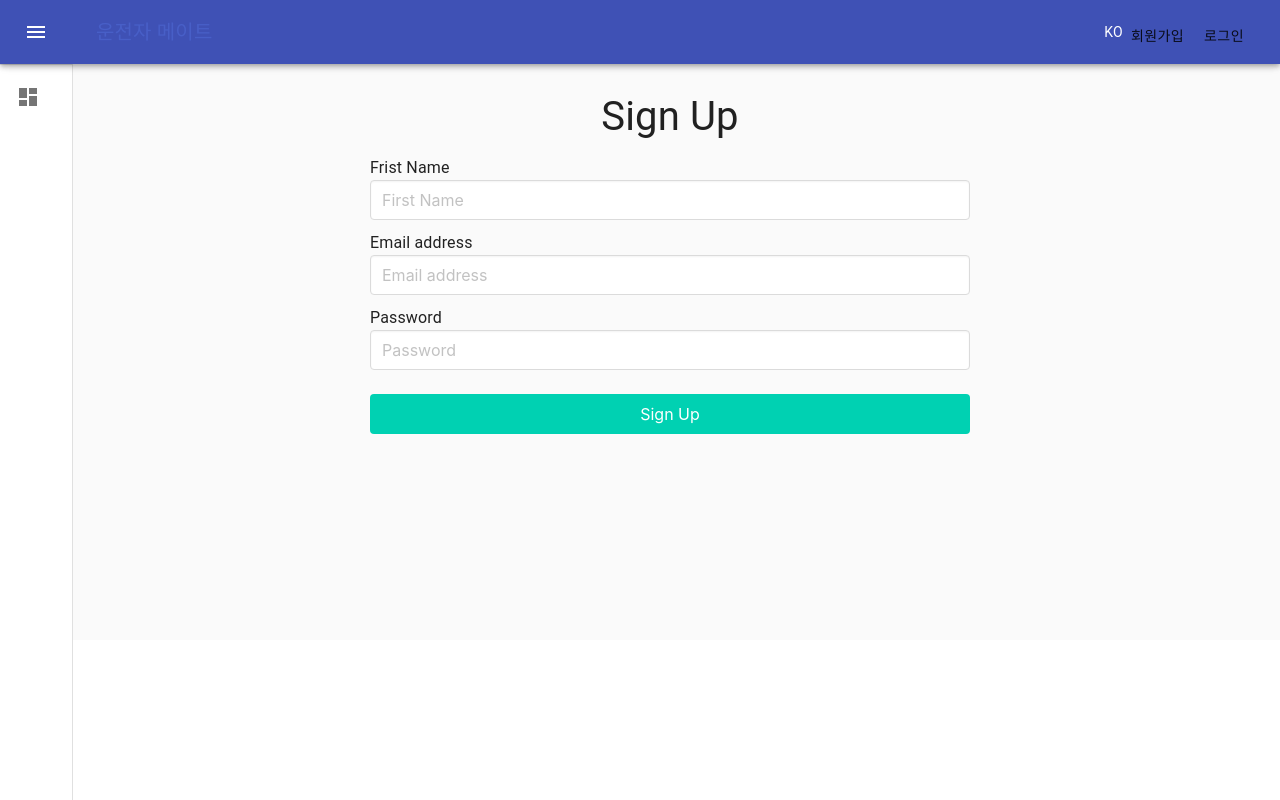
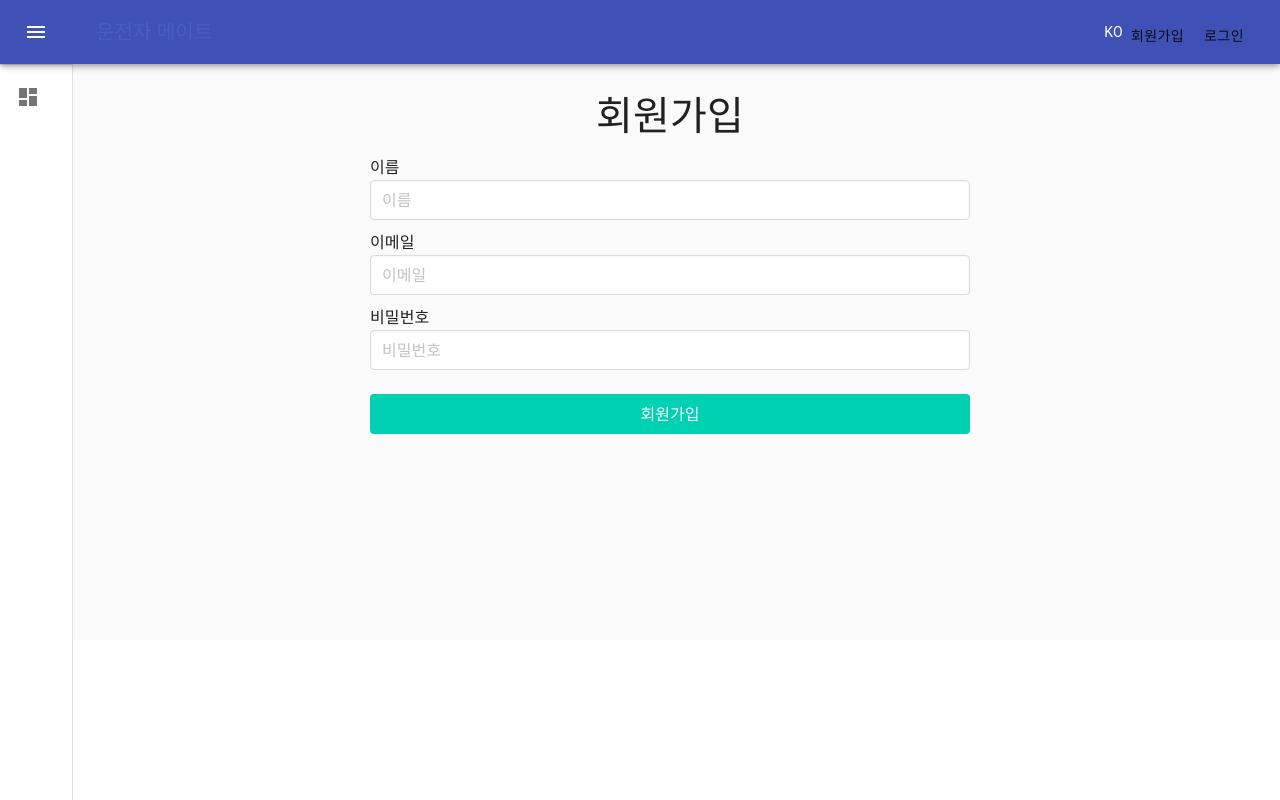
Before and after one commit to kwhong95/Driving-Mate-Front, a React (Create React App) app: page /signup in a window 1280 px wide. Built offline with nearby package versions, Linux system fonts and the light colour scheme; no server answers.

Commit message:
All Page Translate Language

```diff
--- a/src/App.tsx
+++ b/src/App.tsx
@@ -14,6 +14,7 @@ import Signup from './components/pages/SignUp';
 import PrivateRoute from './components/auth/PrivateRoute';
 import Dashboard from './components/pages/Dashboard';
 import Header from './components/sections/Header/Header';
+import Sidebar from './components/sections/Sidebar/Sidebar';
 
 
 
@@ -46,7 +47,7 @@ const App: FC = () => {
 
   return (
     <BrowserRouter>
-    <Header />
+    <Header component={Sidebar}/>
       <Switch>
         <PublicRoute path="/" component={HomePage} exact />
         <PublicRoute path="/signup" component={Signup} exact />
--- a/src/components/pages/Dashboard.tsx
+++ b/src/components/pages/Dashboard.tsx
@@ -1,10 +1,14 @@
-import React, { FC, useEffect } from 'react';
+import React, { FC, Fragment, useEffect } from 'react';
 import { useDispatch, useSelector } from 'react-redux';
 import { RootState } from '../../store';
 import { setSuccess } from '../../store/actions/authActions';
 import Message from '../UI/Message';
 
-const Dashboard: FC = () => {
+interface DashboardProps {
+  translate: (key: string) => string;
+}
+
+const Dashboard: FC<DashboardProps> = ({ translate }) => {
   const { user, needVerification, success } = useSelector((state: RootState) => state.auth);
   const dispatch = useDispatch();
 
@@ -15,13 +19,15 @@ const Dashboard: FC = () => {
   }, [success, dispatch]);
 
   return (
-    <section className="section">
-      <div className="container">
-        {needVerification && <Message type="success" msg="Please verify your email address." />}
-        <h1 className="is-size-1">Welcome {user?.firstName}</h1>
-        <iframe className="grafana-dashboard" title="My Dashboard by grafana" src="http://localhost:3000/d/WnnffF-Mz/new-dashboard-copy?orgId=1&from=1609835509452&to=1609835521780"></iframe>
-      </div>
-    </section>
+    <Fragment>
+      <section className="section">
+        <div className="container">
+          {needVerification && <Message type="success" msg={translate('please verify your email address')} />}
+          <h1 className="is-size-1">{user?.firstName}님 {translate('welcome')}</h1>
+          <iframe className="grafana-dashboard" title="My Dashboard by grafana" src="http://localhost:3000/d/WnnffF-Mz/new-dashboard-copy?orgId=1&from=1609835509452&to=1609835521780"></iframe>
+        </div>
+      </section>
+    </Fragment>
   )
 }
 
--- a/src/components/pages/ForgotPassword.tsx
+++ b/src/components/pages/ForgotPassword.tsx
@@ -1,4 +1,4 @@
-import React, { FC, FormEvent, useEffect, useState } from 'react';
+import React, { FC, FormEvent, Fragment, useEffect, useState } from 'react';
 import { useDispatch, useSelector } from 'react-redux';
 import { RootState } from '../../store';
 import { sendPasswordResetEmail, setError, setSuccess } from '../../store/actions/authActions';
@@ -7,7 +7,11 @@ import Button from '../UI/Button';
 import Input from '../UI/Input';
 import Message from '../UI/Message';
 
-const ForgotPassword: FC = () => {
+interface ForgotPasswordProps {
+  translate: (key: string) => string;
+}
+
+const ForgotPassword: FC<ForgotPasswordProps> = ({ translate }) => {
   const [email, setEmail] = useState('');
   const [loading, setLoading] = useState(false);
   const dispatch = useDispatch();
@@ -38,9 +42,10 @@ const ForgotPassword: FC = () => {
   }
 
   return (
+    <Fragment>
       <section className="section">
         <div className="container">
-        <h2 className="has-text-centered is-size-2 mb-3">Reset Password</h2>
+          <h2 className="has-text-centered is-size-2 mb-3">{translate('reset password')}</h2>
           <form className="form" onSubmit={submitHandler}>
             {error && <Message type="danger" msg={error} />}
             {success && <Message type="success" msg={success} />}
@@ -49,13 +54,14 @@ const ForgotPassword: FC = () => {
               name="email"
               value={email}
               onChange={(e) => setEmail(e.currentTarget.value)}
-            placeholder="Email address"
-            label="Email address"
+              placeholder={translate('email address')}
+              label={translate('email address')}
             />
-          <Button text={loading ? "Loading..." : "Send password reset email"} className="is-primary is-fullwidth mt-5" disabled={loading} />
+            <Button text={loading ? translate('loading') : translate('send password reset email')} className="is-primary is-fullwidth mt-5" disabled={loading} />
           </form>
         </div>
       </section>
+    </Fragment>
   )
 }
 
--- a/src/components/pages/SignIn.tsx
+++ b/src/components/pages/SignIn.tsx
@@ -1,4 +1,4 @@
-import React, { FC, FormEvent, useEffect, useState } from 'react';
+import React, { FC, FormEvent, Fragment, useEffect, useState } from 'react';
 import { useDispatch, useSelector } from 'react-redux';
 import { Link } from 'react-router-dom';
 import { RootState } from '../../store';
@@ -8,7 +8,11 @@ import Button from '../UI/Button';
 import Input from '../UI/Input';
 import Message from '../UI/Message';
 
-const SignIn: FC = () => {
+interface SignInProps {
+  translate: (key: string) => string;
+}
+
+const SignIn: FC<SignInProps> = ({ translate }) => {
   const [email, setEmail] = useState('');
   const [password, setPassword] = useState('');
   const [loading, setLoading] = useState(false);
@@ -33,9 +37,10 @@ const SignIn: FC = () => {
   }
 
   return (
+    <Fragment>
       <section className="section">
         <div className="container">
-        <h2 className="has-text-centered is-size-2 mb-3">Sign In</h2>
+          <h2 className="has-text-centered is-size-2 mb-3">{translate('sign in')}</h2>
           <form className="form" onSubmit={submitHandler}>
             {error && <Message type="danger" msg={error} />}
             <Input
@@ -43,22 +48,23 @@ const SignIn: FC = () => {
               name="email"
               value={email}
               onChange={(e) => setEmail(e.currentTarget.value)}
-            placeholder="Email address"
-            label="Email address"
+              placeholder={translate('email address')}
+              label={translate('email address')}
             />
             <Input
               type="password"
               name="password"
               value={password}
               onChange={(e) => setPassword(e.currentTarget.value)}
-            placeholder="Password"
-            label="Password"
+              placeholder={translate('password')}
+              label={translate('password')}
             />
-          <p><Link to="/forgot-password">Forgot Password ?</Link></p>
-          <Button text={loading ? "Loading..." : "Sign In"} className="is-primary is-fullwidth mt-5" disabled={loading} />
+            <p><Link to="/forgot-password">{translate('forgot password')} ?</Link></p>
+            <Button text={loading ? translate('loading') : translate('sign in')} className="is-primary is-fullwidth mt-5" disabled={loading} />
           </form>
         </div>
       </section>
+    </Fragment>
   )
 }
 
--- a/src/components/pages/SignUp.tsx
+++ b/src/components/pages/SignUp.tsx
@@ -1,4 +1,4 @@
-import React, { FC, FormEvent, useEffect, useState } from 'react';
+import React, { FC, FormEvent, Fragment, useEffect, useState } from 'react';
 import { useDispatch, useSelector } from 'react-redux';
 import { RootState } from '../../store';
 import { setError, signup } from '../../store/actions/authActions';
@@ -7,7 +7,11 @@ import Button from '../UI/Button';
 import Input from '../UI/Input';
 import Message from '../UI/Message';
 
-const Signup: FC = () => {
+interface SignupProps {
+  translate: (key: string) => string;
+}
+
+const Signup: FC<SignupProps> = ({ translate }) => {
   const [firstName, setFirstName] = useState('');
   const [email, setEmail] = useState('');
   const [password, setPassword] = useState('');
@@ -31,38 +35,40 @@ const Signup: FC = () => {
 
 
   return (
+    <Fragment>
       <section className="section">
         <div className="container">
-          <h2 className="has-text-centered is-size-2 mb-3">Sign Up</h2>
+          <h2 className="has-text-centered is-size-2 mb-3">{translate('sign up')}</h2>
           <form className="form" onSubmit={submitHandler}>
             {error && <Message type="danger" msg={error} />}
             <Input
               name="firstName"
               value={firstName}
               onChange={(e) => setFirstName(e.currentTarget.value)}
-              placeholder="First Name"
-              label="Frist Name"
+              placeholder={translate('first name')}
+              label={translate('first name')}
             />
             <Input
               type="email"
               name="email"
               value={email}
               onChange={(e) => setEmail(e.currentTarget.value)}
-              placeholder="Email address"
-              label="Email address"
+              placeholder={translate('email address')}
+              label={translate('email address')}
             />
             <Input
               type="password"
               name="password"
               value={password}
               onChange={(e) => setPassword(e.currentTarget.value)}
-              placeholder="Password"
-              label="Password"
+              placeholder={translate('password')}
+              label={translate('password')}
             />
-            <Button text={loading ? "Loading..." : "Sign Up"} className="is-primary is-fullwidth mt-5" disabled={loading} />
+            <Button text={loading ? translate('loading') : translate('sign up')} className="is-primary is-fullwidth mt-5" disabled={loading} />
           </form>
         </div>
       </section>
+    </Fragment>
   )
 }
 
--- a/src/components/sections/Header/Header.tsx
+++ b/src/components/sections/Header/Header.tsx
@@ -9,14 +9,14 @@ import { signout } from '../../../store/actions/authActions';
 import { LangContext } from '../../../context/lang';
 
 import { useStyles } from './styles';
-import Sidebar from '../Sidebar/Sidebar';
 
 interface HeaderProps {
   fixed?: boolean;
   transparent?: boolean;
+  component: any
 }
 
-const Header: FC<HeaderProps> = ({ fixed, transparent }) => {
+const Header: FC<HeaderProps> = ({ fixed, transparent, component: Sidebar }) => {
   const classes = useStyles();
   const history = useHistory();
   const dispatch = useDispatch();
@@ -112,7 +112,7 @@ const Header: FC<HeaderProps> = ({ fixed, transparent }) => {
           }
         </Toolbar>
       </AppBar>
-      <Sidebar open={open} handleClose={handleClose} />
+      <Sidebar open={open} handleClose={handleClose} translate={translate}/>
     </div>
   )
 }
--- a/src/i18n/en.json
+++ b/src/i18n/en.json
@@ -9,5 +9,9 @@
   "first name": "First Name",
   "email address": "Email address",
   "password": "Password",
-  "forgot password": "Forgot Password"
+  "forgot password": "Forgot Password",
+  "loading": "Loading",
+  "reset password": "Reset Password",
+  "send password reset email": "Send password reset email",
+  "please verify your email address": "Please verify your email address"
 }
--- a/src/i18n/ko.json
+++ b/src/i18n/ko.json
@@ -9,5 +9,9 @@
   "first name": "이름",
   "email address": "이메일",
   "password": "비밀번호",
-  "forgot password": "비밀번호를 잊으셨나요"
+  "forgot password": "비밀번호를 잊으셨나요",
+  "loading": "로딩중",
+  "reset password": "비밀번호 초기화",
+  "send password reset email": "초기화를 위한 이메일을 발송합니다",
+  "please verify your email address": "본인의 이메일 인증을 부탁드립니다."
 }
```
Also changed, not shown: src/components/pages/HomePage.tsx (+10 -4 lines), src/components/sections/Sidebar/Sidebar.tsx (+7 -4 lines). Lines whose indentation alone changed are shown as unchanged.
